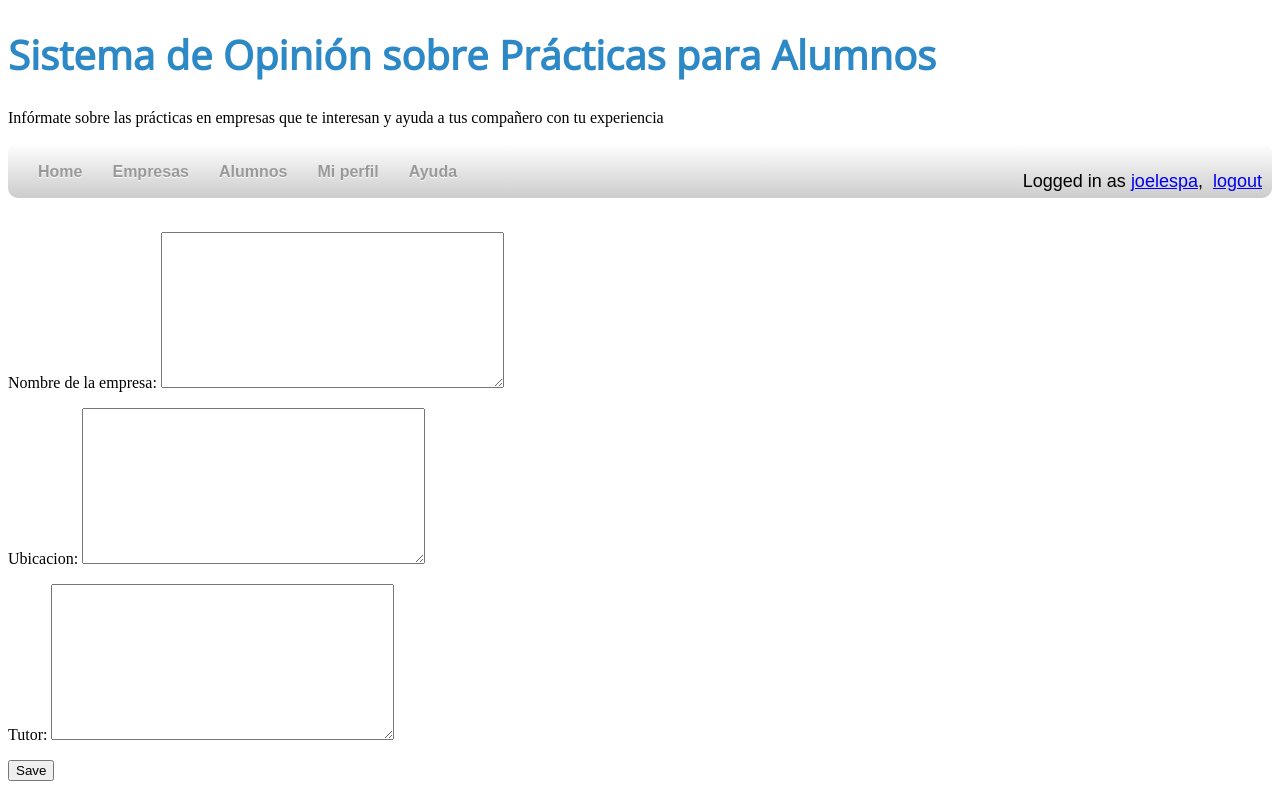
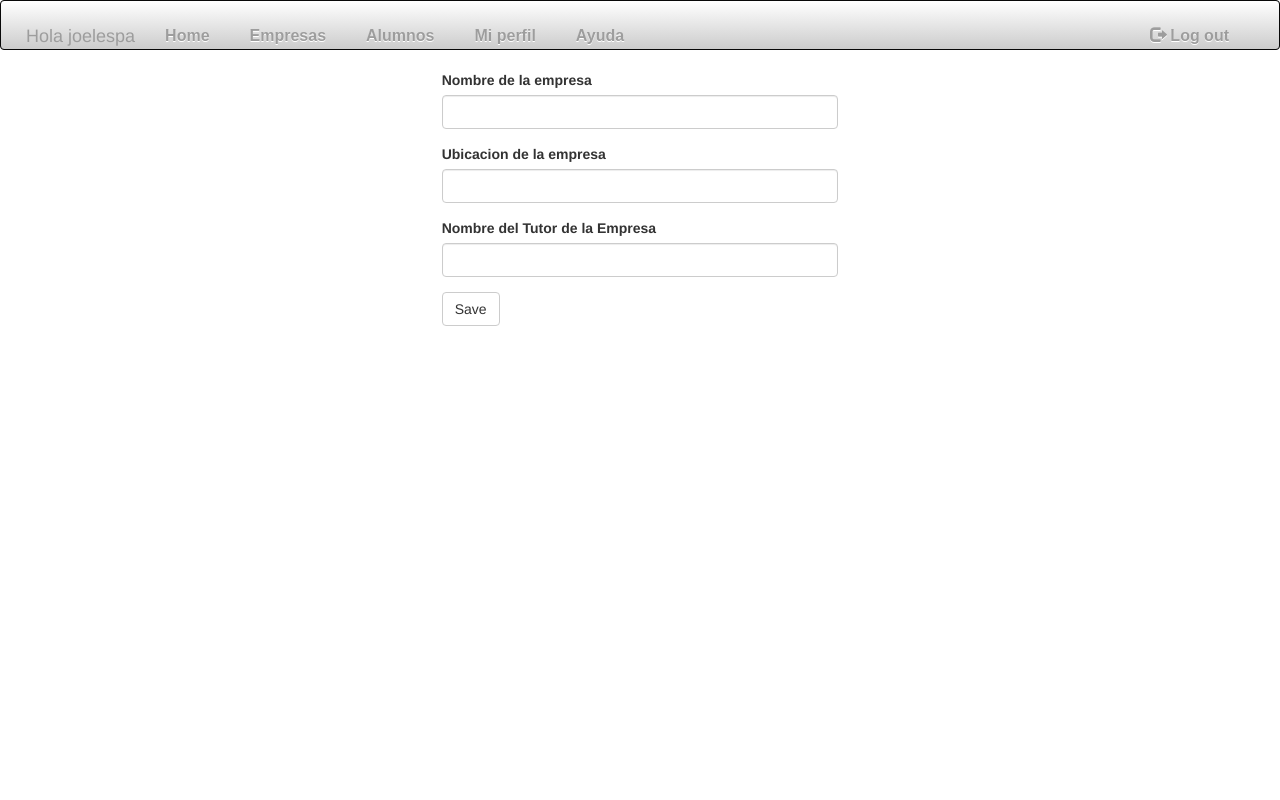
Before and after one commit to GREGOJSA/PFCJSA, a Django app: page /empresas/new/ in a window 1280 px wide. Run offline with Django 3.2, Linux system fonts and the light colour scheme; a user stored in the database is signed in; some libraries are stand-ins or nearby versions.

Commit message:
cambio formulario empresa y nueva interfaz bs

```diff
--- a/mysite/urls.py
+++ b/mysite/urls.py
@@ -13,7 +13,7 @@ urlpatterns = [
     url(r'^logout$', logout, name="logout", kwargs={'next_page': '/'}),
     url(r'^new_user$', RegistroUsuario.as_view(), name='nuevo_usuario'),
     url(r'^empresas/$', views.lista_empresas, name='lista_empresas'),
-    url(r'^empresas/new/$', views.nueva_empresa, name='nueva_empresa'),
+    url(r'^empresas/new/$', crearempresa.as_view(), name='nueva_Empresa'),
     url(r'^usuarios/miperfil/$', views.miperfil, name='mi_perfil'),
     url(r'^usuarios/$', views.lista_usuarios, name='lista_usuarios'),
     url(r'^usuarios/(?P<u>.+)/$', views.detalle_usuario, name='detalle_usuarios'),
--- a/sopa/templates/sopa/index.html
+++ b/sopa/templates/sopa/index.html
@@ -1,27 +1,44 @@
 {% load staticfiles %}
+<!DOCTYPE html>
+<html lang="en">
+<head>
+  <title>Bienvenido a SOPA</title>
+  <meta charset="utf-8">
+  <meta name="viewport" content="width=device-width, initial-scale=1">
+  <link rel="stylesheet" href="https://maxcdn.bootstrapcdn.com/bootstrap/3.3.7/css/bootstrap.min.css">
 
-    <!DOCTYPE html>
-    <html>
-      <header>
-        <h1>Sistema de Opinión sobre Prácticas para Alumnos</h1>
-        <p class="subtitle">Infórmate sobre las prácticas en empresas que te interesan y ayuda a tus compañero con tu experiencia</p>
-        <link href="https://fonts.googleapis.com/css?family=Open+Sans" rel="stylesheet">
   <link rel="stylesheet" href="{% static 'css/sopa.css' %}">
+
   <link rel="shortcut icon" href="{% static 'img/favicon.ico'  %}" type="image/x-icon">
   <link rel="icon" href="{% static 'img/favicon.ico'  %}" type="image/x-icon">
+  <script src="https://ajax.googleapis.com/ajax/libs/jquery/3.2.1/jquery.min.js"></script>
+  <script src="https://maxcdn.bootstrapcdn.com/bootstrap/3.3.7/js/bootstrap.min.js"></script>
 
-        <nav>
-          <ul>
-            <li><a title="Home" href="/home">Home</a></li>
+  <nav class="navbar navbar-inverse">
+  <div class="container-fluid">
+    <div class="navbar-header">
+      <button type="button" class="navbar-toggle" data-toggle="collapse" data-target="#myNavbar">
+        <span class="icon-bar"></span>
+        <span class="icon-bar"></span>
+        <span class="icon-bar"></span>
+      </button>
+      <a class="navbar-brand" >Hola {{ user.username }}</a>
+    </div>
+    <div class="collapse navbar-collapse" id="myNavbar">
+      <ul class="nav navbar-nav">
+        <li><a href="/home">Home</a></li>
         <li><a title="Empresas" href="/empresas">Empresas</a></li>
         <li><a title="Alumnos" href="/usuarios">Alumnos</a></li>
         <li><a title="Mi perfil" href="/usuarios/miperfil">Mi perfil</a></li>
         <li><a title="Ayuda" href="#">Ayuda</a></li>
       </ul>
-          <p class="login_info">Logged in as <a title="Ir al perfil de {{ user.username }}" href="/usuarios/{{ user.username }}">{{ user.username }}</a>,&nbsp;&nbsp;<a class="button" title="logout" href="/logout">logout</a></p>
+      <ul class="nav navbar-nav navbar-right">
+        <li><a href="/logout"><span class="glyphicon glyphicon-log-out"></span> Log out</a></li>
+      </ul>
+    </div>
+  </div>
 </nav>
-        </header>
-        <br>
+</head>
 <body>
 {% block content %}
 {% endblock content %}
--- a/sopa/templates/sopa/nueva_empresa.html
+++ b/sopa/templates/sopa/nueva_empresa.html
@@ -1,10 +1,35 @@
 {% extends "sopa/index.html" %}
 {% block content %}
-<form method="POST" class="post-form">{% csrf_token %}
-        {{ form.as_p }}
-        <button type="submit" class="save btn btn-default">Save</button>
-    </form>
+<form method="POST" >{% csrf_token %}
 
 
 
+
+
+
+
+
+<div class="form-group row col-md-4 col-md-offset-4">
+  <label  class=" col-form-label">Nombre de la empresa</label>
+  <div class="col-10">
+    <input class="form-control" type="text" name = "nombre_empresa" >
+  </div>
+</div>
+<div class="form-group row col-md-4 col-md-offset-4">
+  <label  class="col-form-label">Ubicacion de la empresa</label>
+  <div class="col-10">
+    <input class="form-control" type="text" name = "ubicacion" >
+  </div>
+</div>
+<div class="form-group row col-md-4 col-md-offset-4">
+  <label class=" col-form-label">Nombre del Tutor de la Empresa</label>
+  <div class="col-10">
+    <input class="form-control" type="text" name = "tutor" >
+  </div>
+</div>
+<div class="form-group row col-md-4 col-md-offset-4">
+<button type="submit" class="save btn btn-default">Save</button>
+</div>
+</form>
+
 {% endblock content %}
--- a/sopa/views.py
+++ b/sopa/views.py
@@ -44,22 +44,16 @@ class RegistroUsuario(CreateView):
         user = self.object
         return response
 
-@login_required
+
 def home(request):
     return render(request, 'sopa/home.html')
 
-@login_required
-def nueva_empresa(request):
-    if request.method == "POST":
-        form = NuevaEmpresaform(request.POST)
-        if form.is_valid():
-            empresa = form.save(commit=False)
-            empresa.save()
-            print(empresa)
-            return HttpResponseRedirect('/empresas')
-    else:
-        form = NuevaEmpresaform()
-    return render(request, 'sopa/nueva_empresa.html', {'form': form})
+
+class crearempresa(CreateView):
+        model = empresas
+        template_name = "sopa/nueva_empresa.html"
+        form_class = NuevaEmpresaform
+        success_url = reverse_lazy('lista_empresas')
 
 @login_required
 def lista_empresas(request):
```
Also changed, not shown: sopa/static/css/sopa.css (+19 -114 lines), sopa/static/css/sopa2.css (added, +124 -0 lines), sopa/templates/sopa/home.html (+25 -1 lines), sopa/templates/sopa/index1.html (added, +29 -0 lines), db.sqlite3, 1 other file. Lines whose indentation alone changed are shown as unchanged.
